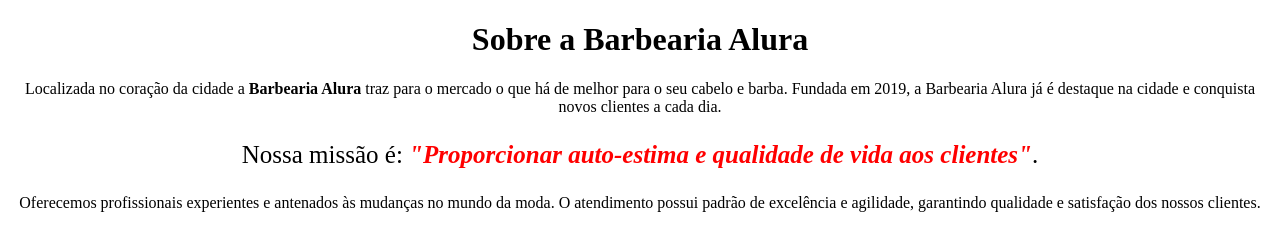
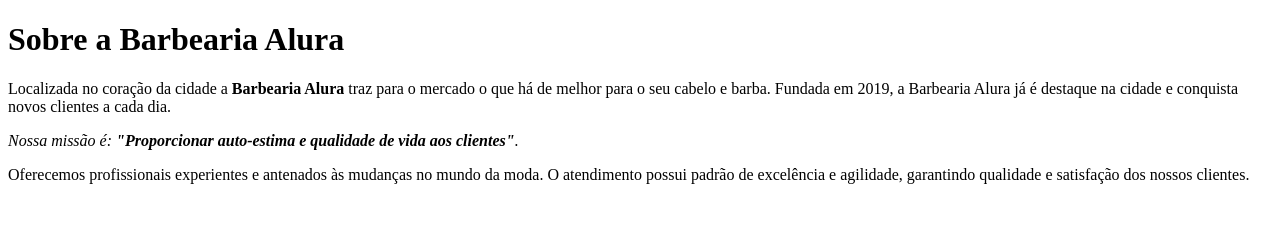
Before and after one commit to MariaVieira29/PC_MariaVieira, a plain HTML site: page index.html in a window 1280 px wide. Drawn offline with Linux system fonts and the light colour scheme.

Commit message:
06/10/22 - Nivelamento

```diff
--- a/index.html
+++ b/index.html
@@ -3,20 +3,14 @@
 	<head>
 		<meta charset="UTF-8">
 		<title>Barbearia Alura</title>
-         <link rel="stylesheet" href="style.css">
-         <style>
-             p{
-                  text-align: center
-             }
-         </style>
 	</head>
 
 	<body>
-        <p><h1 style = "text-align: center">Sobre a Barbearia Alura</h1></p>
+		<h1>Sobre a Barbearia Alura</h1>
 
 		<p>Localizada no coração da cidade a <strong>Barbearia Alura</strong> traz para o mercado o que há de melhor para o seu cabelo e barba. Fundada em 2019, a Barbearia Alura já é destaque na cidade e conquista novos clientes a cada dia.</p>
 
-        <p style = "font-size: 25px">Nossa missão é:<em><strong> "Proporcionar auto-estima e qualidade de vida aos clientes"</strong></em>.</p>
+		<p><em>Nossa missão é: <strong>"Proporcionar auto-estima e qualidade de vida aos clientes"</strong>.</em></p>
 
 		<p>Oferecemos profissionais experientes e antenados às mudanças no mundo da moda. O atendimento possui padrão de excelência e agilidade, garantindo qualidade e satisfação dos nossos clientes.</p>
 	</body>
```
Lines whose indentation alone changed are shown as unchanged.
